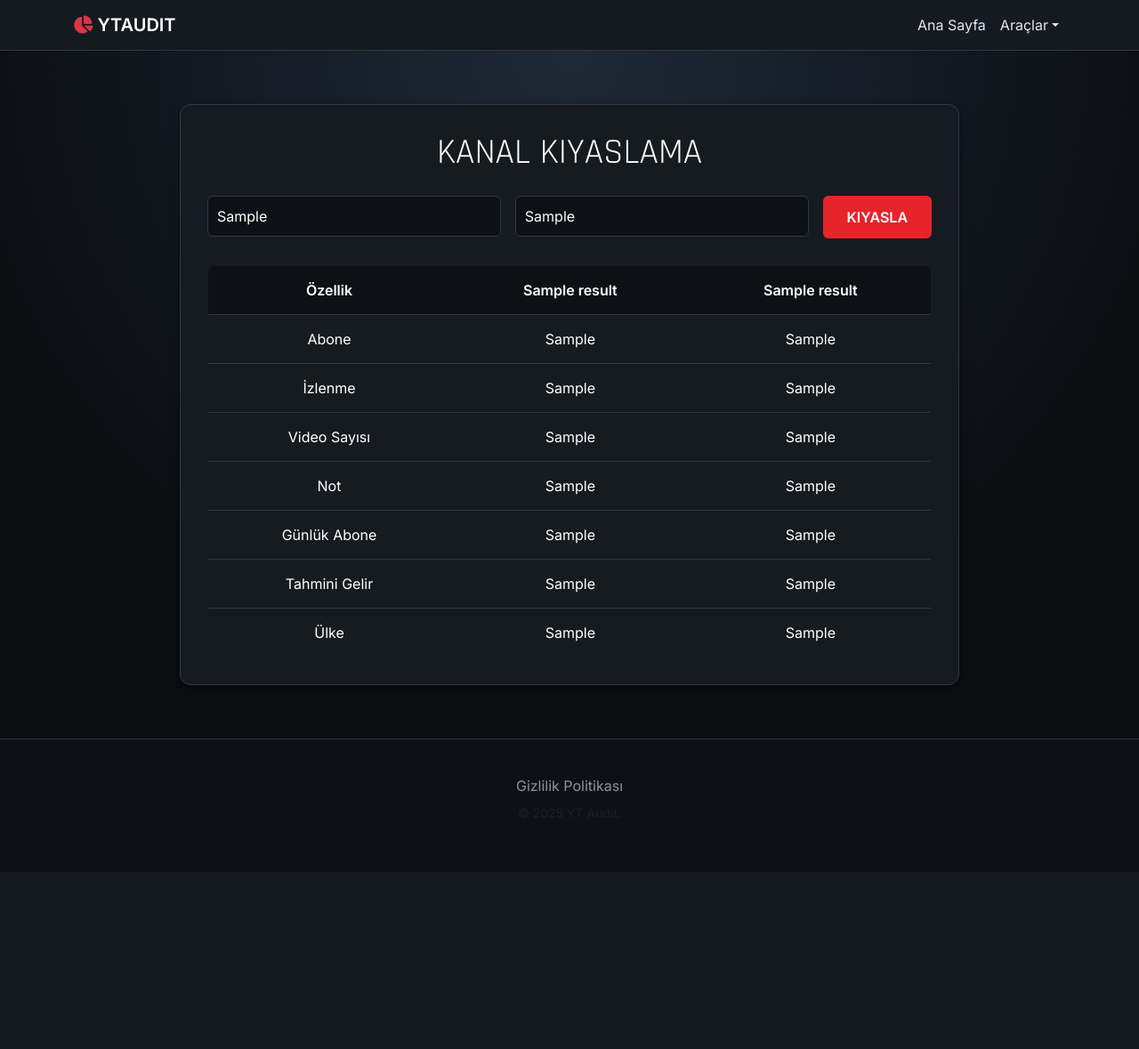
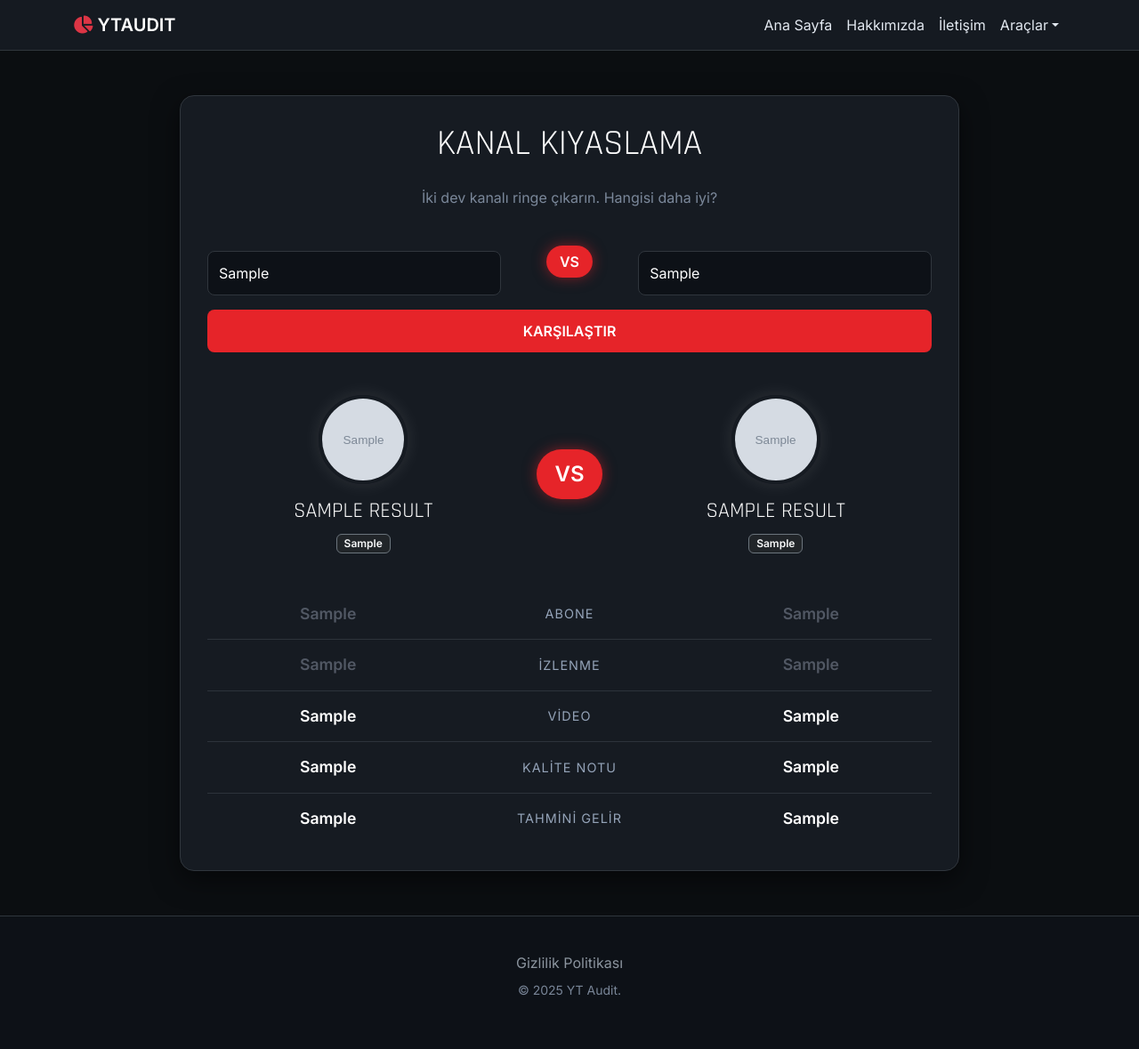
Before and after one commit to 2psgmvs86m-a11y/youtube-trend-analiz, a Flask app: template templates/channel_vs.html in a window 1280 px wide. Shown: the whole page at 89% size. Before the commit the page ends 889 px from the top, so only its background shows below. Run offline with Flask 3, Linux system fonts and the light colour scheme; the template is opened without the code that fills it: most values are stand-ins (such as "Sample title", 1, 10 or a date in 2020); grey boxes marked "Sample" are stand-in pictures.

Commit message:
Update channel_vs.html

```diff
--- a/templates/channel_vs.html
+++ b/templates/channel_vs.html
@@ -1,34 +1,59 @@
 <!DOCTYPE html>
-<html lang="tr">
+<html lang="{{ current_lang }}">
 <head>
     <meta charset="UTF-8">
     <meta name="viewport" content="width=device-width, initial-scale=1.0">
-    <title>Kanal Kıyaslama</title>
+    <title>Kanal Kıyaslama - YT Audit</title>
+    <!-- Ana Sayfa Kütüphaneleri -->
     <link href="https://cdn.jsdelivr.net/npm/bootstrap@5.3.0/dist/css/bootstrap.min.css" rel="stylesheet">
     <link href="https://fonts.googleapis.com/css2?family=Rajdhani:wght@400;600;700&family=Inter:wght@300;400;600&display=swap" rel="stylesheet">
     <link rel="stylesheet" href="https://cdnjs.cloudflare.com/ajax/libs/font-awesome/6.4.0/css/all.min.css">
+
     <style>
-        /* ANA SAYFA İLE AYNI */
-        :root { --dark-bg: #0b0e11; --card-bg: #161b22; --accent: #e62429; --text-main: #ffffff; }
+        /* --- ANA TEMA (index.html ile aynı) --- */
+        :root { --dark-bg: #0b0e11; --card-bg: #161b22; --accent: #e62429; --text-main: #ffffff; --win-color: #10b981; --lose-color: #ef4444; }
         body { background-color: var(--dark-bg); color: var(--text-main); font-family: 'Inter', sans-serif; display: flex; flex-direction: column; min-height: 100vh; }
-        h1, h2, h3 { color: #ffffff !important; font-family: 'Rajdhani', sans-serif; text-transform: uppercase; }
+        h1, h2, h3, h4, h5, h6 { color: #ffffff !important; font-family: 'Rajdhani', sans-serif; text-transform: uppercase; }
+        p, span, div, li, label { color: #e2e8f0; }
+        .text-muted { color: #94a3b8 !important; opacity: 0.8 !important; }
+
+        /* NAVBAR */
         .navbar { background: rgba(22, 27, 34, 0.95); border-bottom: 1px solid #30363d; }
-        .nav-link { color: #e2e8f0 !important; font-weight: 500; } .nav-link:hover { color: var(--accent) !important; }
-        .hero { padding: 60px 0; background: radial-gradient(circle at top, #1f2937 0%, var(--dark-bg) 70%); flex: 1; }
-        .glass-card { background: var(--card-bg); border: 1px solid #30363d; border-radius: 12px; padding: 30px; box-shadow: 0 4px 12px rgba(0, 0, 0, 0.4); }
-        .search-input { background: #0d1117 !important; border: 1px solid #30363d; color: white; padding: 10px; border-radius: 6px; }
-        .btn-audit { background: var(--accent); border: none; color: white; font-weight: 700; padding: 12px 20px; border-radius: 6px; width: 100%; }
+        .nav-link { color: #e2e8f0 !important; font-weight: 500; transition: color 0.3s; }
+        .nav-link:hover { color: var(--accent) !important; }
 
-        .comparison-table { width: 100%; border: 1px solid #30363d; border-radius: 8px; overflow: hidden; margin-top: 30px; }
-        .comparison-table th, .comparison-table td { padding: 15px; text-align: center; border-bottom: 1px solid #30363d; color: white; }
-        .comparison-table th { background-color: #0d1117; font-weight: 600; }
-        .winner { color: #10b981; font-weight: bold; }
+        /* KIYASLAMA ALANI */
+        .hero { padding: 50px 0; flex: 1; }
+        .glass-card { background: var(--card-bg); border: 1px solid #30363d; border-radius: 16px; padding: 30px; box-shadow: 0 10px 30px rgba(0, 0, 0, 0.5); }
+
+        /* INPUTLAR */
+        .search-input { background: #0d1117 !important; border: 1px solid #30363d !important; color: white !important; padding: 12px; border-radius: 8px; }
+        .search-input::placeholder { color: #6b7280 !important; }
+        .btn-audit { background: var(--accent); border: none; color: white; font-weight: 700; padding: 12px 20px; border-radius: 8px; width: 100%; transition: 0.3s; }
+        .btn-audit:hover { background: #c51c21; }
+
+        /* VS KARTLARI (Premium Tasarım) */
+        .vs-header { display: flex; justify-content: center; align-items: center; gap: 20px; margin-bottom: 40px; position: relative; }
+        .channel-profile { text-align: center; flex: 1; }
+        .channel-avatar { width: 100px; height: 100px; border-radius: 50%; border: 4px solid var(--card-bg); box-shadow: 0 0 20px rgba(255,255,255,0.1); object-fit: cover; }
+        .vs-badge { background: var(--accent); color: white; font-weight: 900; font-size: 1.5rem; padding: 10px 20px; border-radius: 50px; z-index: 2; box-shadow: 0 0 15px rgba(230, 36, 41, 0.5); }
+
+        /* İSTATİSTİK BARLARI */
+        .stat-row { display: flex; justify-content: space-between; align-items: center; padding: 15px 0; border-bottom: 1px solid #2d333b; }
+        .stat-row:last-child { border-bottom: none; }
+        .stat-val { font-weight: 700; font-size: 1.1rem; flex: 1; text-align: center; }
+        .stat-label { flex: 1; text-align: center; color: #94a3b8; font-size: 0.9rem; text-transform: uppercase; letter-spacing: 1px; }
+
+        .winner-text { color: var(--win-color); text-shadow: 0 0 10px rgba(16, 185, 129, 0.2); }
+        .loser-text { color: #6b7280; opacity: 0.7; }
 
         footer { background-color: #0d1117; border-top: 1px solid #30363d; padding: 40px 0; margin-top: auto; }
         .footer-link { color: #8b949e; margin: 0 10px; text-decoration: none; }
     </style>
 </head>
 <body>
+
+    <!-- NAVBAR -->
     <nav class="navbar navbar-expand-lg navbar-dark">
         <div class="container">
             <a class="navbar-brand fw-bold text-white" href="/"><i class="fas fa-chart-pie text-danger"></i> YT<span class="text-white">AUDIT</span></a>
@@ -36,9 +61,11 @@
             <div class="collapse navbar-collapse" id="navbarNav">
                 <ul class="navbar-nav ms-auto">
                     <li class="nav-item"><a class="nav-link" href="/">Ana Sayfa</a></li>
+                    <li class="nav-item"><a class="nav-link" href="/hakkimizda">Hakkımızda</a></li>
+                    <li class="nav-item"><a class="nav-link" href="/iletisim">İletişim</a></li>
                     <li class="nav-item dropdown">
                         <a class="nav-link dropdown-toggle" href="#" data-bs-toggle="dropdown">Araçlar</a>
-                        <ul class="dropdown-menu dropdown-menu-dark">
+                        <ul class="dropdown-menu dropdown-menu-dark" style="background: #161b22;">
                             <li><a class="dropdown-item" href="/araclar/ai-baslik">AI Başlık Oluşturucu</a></li>
                             <li><a class="dropdown-item" href="/araclar/kanal-karsilastir">Kanal Kıyaslama</a></li>
                             <li><a class="dropdown-item" href="/araclar/video-seo">Video SEO Skoru</a></li>
@@ -53,38 +80,104 @@
         <div class="container" style="max-width: 900px;">
             <div class="glass-card">
                 <h1 class="text-center mb-4">Kanal Kıyaslama</h1>
-                <form method="POST" class="row g-3">
+                <p class="text-center text-muted mb-5">İki dev kanalı ringe çıkarın. Hangisi daha iyi?</p>
+
+                <!-- ARAMA FORMU -->
+                <form method="POST" class="row g-3 mb-5">
                     <div class="col-md-5">
-                        <input type="text" name="query1" class="form-control search-input" placeholder="1. Kanal Linki" required value="{{ input_data.query1 or '' }}">
+                        <input type="text" name="query1" class="form-control search-input" placeholder="1. Kanal Linki" value="{{ input_data.query1 or '' }}" required>
+                    </div>
+                    <div class="col-md-2 text-center d-none d-md-block">
+                        <span class="vs-badge" style="font-size: 1rem; padding: 8px 15px;">VS</span>
                     </div>
                     <div class="col-md-5">
-                        <input type="text" name="query2" class="form-control search-input" placeholder="2. Kanal Linki" required value="{{ input_data.query2 or '' }}">
+                        <input type="text" name="query2" class="form-control search-input" placeholder="2. Kanal Linki" value="{{ input_data.query2 or '' }}" required>
                     </div>
-                    <div class="col-md-2">
-                        <button class="btn btn-audit" type="submit">KIYASLA</button>
+                    <div class="col-12 mt-3">
+                        <button class="btn btn-audit" type="submit">KARŞILAŞTIR</button>
                     </div>
                 </form>
 
                 {% if error %}
-                    <div class="alert alert-danger mt-3">{{ error }}</div>
+                    <div class="alert alert-danger text-center" style="background: #450a0a; border: 1px solid #ef4444; color: #ef4444;">{{ error }}</div>
                 {% endif %}
 
                 {% if result %}
-                    <table class="comparison-table">
-                        <thead><tr><th>Özellik</th><th>{{ result.name1 }}</th><th>{{ result.name2 }}</th></tr></thead>
-                        <tbody>
-                            <tr><td>Abone</td>
-                                <td class="{% if result.raw_subs1 > result.raw_subs2 %}winner{% endif %}">{{ result.subs1 }}</td>
-                                <td class="{% if result.raw_subs2 > result.raw_subs1 %}winner{% endif %}">{{ result.subs2 }}</td>
-                            </tr>
-                            <tr><td>İzlenme</td><td>{{ result.views1 }}</td><td>{{ result.views2 }}</td></tr>
-                            <tr><td>Video Sayısı</td><td>{{ result.videos1 }}</td><td>{{ result.videos2 }}</td></tr>
-                            <tr><td>Not</td><td>{{ result.grade1 }}</td><td>{{ result.grade2 }}</td></tr>
-                            <tr><td>Günlük Abone</td><td>{{ result.daily_subs1 }}</td><td>{{ result.daily_subs2 }}</td></tr>
-                            <tr><td>Tahmini Gelir</td><td>{{ result.earnings1 }}</td><td>{{ result.earnings2 }}</td></tr>
-                            <tr><td>Ülke</td><td>{{ result.country1 }}</td><td>{{ result.country2 }}</td></tr>
-                        </tbody>
-                    </table>
+                    <!-- VS KARTLARI -->
+                    <div class="vs-header mt-5">
+                        <!-- KANAL 1 -->
+                        <div class="channel-profile">
+                            <img src="{{ result.avatar1 }}" class="channel-avatar mb-3">
+                            <h4 class="text-white">{{ result.name1 }}</h4>
+                            <div class="badge bg-dark text-light border border-secondary">{{ result.country1 }}</div>
+                        </div>
+
+                        <!-- VS BADGE -->
+                        <div class="vs-badge">VS</div>
+
+                        <!-- KANAL 2 -->
+                        <div class="channel-profile">
+                            <img src="{{ result.avatar2 }}" class="channel-avatar mb-3">
+                            <h4 class="text-white">{{ result.name2 }}</h4>
+                            <div class="badge bg-dark text-light border border-secondary">{{ result.country2 }}</div>
+                        </div>
+                    </div>
+
+                    <!-- İSTATİSTİK TABLOSU (MODERN) -->
+                    <div class="stats-container">
+
+                        <!-- ABONE -->
+                        <div class="stat-row">
+                            <div class="stat-val {% if result.raw_subs1 > result.raw_subs2 %}winner-text{% else %}loser-text{% endif %}">
+                                {{ result.subs1 }}
+                            </div>
+                            <div class="stat-label">ABONE</div>
+                            <div class="stat-val {% if result.raw_subs2 > result.raw_subs1 %}winner-text{% else %}loser-text{% endif %}">
+                                {{ result.subs2 }}
+                            </div>
+                        </div>
+
+                        <!-- İZLENME -->
+                        <div class="stat-row">
+                            <div class="stat-val {% if result.raw_view_count > result.raw_view_count_2 %}winner-text{% else %}loser-text{% endif %}">
+                                {{ result.views1 }}
+                            </div>
+                            <div class="stat-label">İZLENME</div>
+                            <div class="stat-val {% if result.raw_view_count_2 > result.raw_view_count %}winner-text{% else %}loser-text{% endif %}">
+                                {{ result.views2 }}
+                            </div>
+                        </div>
+
+                        <!-- VİDEO SAYISI -->
+                        <div class="stat-row">
+                            <div class="stat-val text-white">{{ result.videos1 }}</div>
+                            <div class="stat-label">VİDEO</div>
+                            <div class="stat-val text-white">{{ result.videos2 }}</div>
+                        </div>
+
+                        <!-- NOT -->
+                        <div class="stat-row">
+                            <div class="stat-val {% if result.raw_grade_val > result.raw_grade_val_2 %}winner-text{% else %}text-white{% endif %}">
+                                {{ result.grade1 }}
+                            </div>
+                            <div class="stat-label">KALİTE NOTU</div>
+                            <div class="stat-val {% if result.raw_grade_val_2 > result.raw_grade_val %}winner-text{% else %}text-white{% endif %}">
+                                {{ result.grade2 }}
+                            </div>
+                        </div>
+
+                        <!-- KAZANÇ -->
+                        <div class="stat-row" style="border-bottom: none;">
+                            <div class="stat-val {% if result.raw_earnings_high > result.raw_earnings_high_2 %}winner-text{% else %}text-white{% endif %}">
+                                {{ result.earnings1 }}
+                            </div>
+                            <div class="stat-label">TAHMİNİ GELİR</div>
+                            <div class="stat-val {% if result.raw_earnings_high_2 > result.raw_earnings_high %}winner-text{% else %}text-white{% endif %}">
+                                {{ result.earnings2 }}
+                            </div>
+                        </div>
+
+                    </div>
                 {% endif %}
             </div>
         </div>
@@ -96,6 +189,5 @@
             <p class="text-muted small mt-2">&copy; 2025 YT Audit.</p>
         </div>
     </footer>
-    <script src="https://cdn.jsdelivr.net/npm/bootstrap@5.3.0/dist/js/bootstrap.bundle.min.js"></script>
 </body>
 </html>
```
